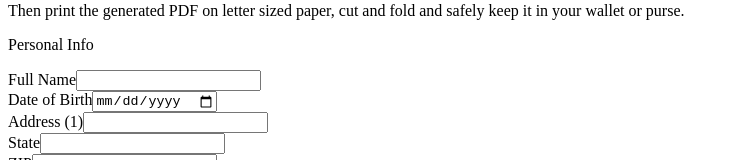
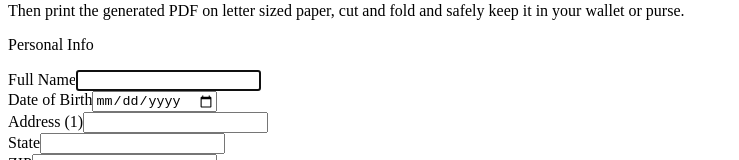
Before and after one commit to wilrnh/emergencywalletcards.com, a Next.js app: page /getstarted in a window 1280 px wide. Shown: the part 394-554 px from the top of the page, without its empty margins (0-739 px from the left). Built offline with nearby package versions, Linux system fonts and the light colour scheme.

Commit message:
Update cursor autofocus method
Using React prop `autoFocus={true}` instead, since the `<input>` field isn't prerendered.

```diff
--- a/pages/getstarted.js
+++ b/pages/getstarted.js
@@ -690,7 +690,7 @@
                         <label className="block uppercase tracking-wide text-gray-700 text-xs font-bold mb-2" htmlFor="fullName">
                           Full Name
                         </label>
-                        <Field type="text" name="fullName" id="fullName" className="appearance-none block w-full bg-gray-200 text-gray-700 border border-gray-200 rounded py-3 px-4 mb-3 leading-tight focus:outline-none focus:bg-white focus:border-gray-500" autofocus/>
+                        <Field type="text" name="fullName" id="fullName" className="appearance-none block w-full bg-gray-200 text-gray-700 border border-gray-200 rounded py-3 px-4 mb-3 leading-tight focus:outline-none focus:bg-white focus:border-gray-500" autoFocus={true}/>
                         <ErrorMessage className="text-red-500 text-xs italic" name="fullName" component="div"/>
                       </div>
                     </div>
```
